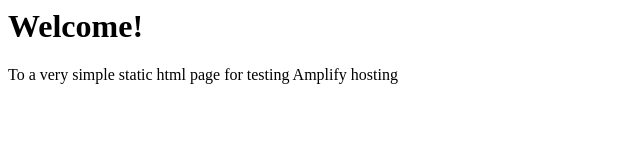
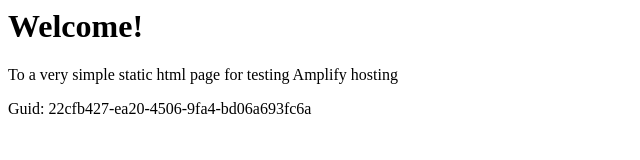
Before and after one commit to aws-aemilia-gru/Github-PR-Commit-Integration-Test-DoNotTouch-GithubWebhookPreviewCanaryTest-v1-prod-sa-east-1, a website: page src/index.html in a window 1280 px wide. Shown: the whole page, without its empty margins (0-640 px from the left). Drawn offline with Linux system fonts and the light colour scheme.

Commit message:
commit from integ tests

```diff
--- a/src/index.html
+++ b/src/index.html
@@ -1,3 +1,5 @@
+
+
 <html lang="en">
 
 <head>
@@ -10,6 +12,6 @@
 <body>
     <h1>Welcome!</h1>
     <p>To a very simple static html page for testing Amplify hosting</p>
-</body>
+    <p>Guid: 22cfb427-ea20-4506-9fa4-bd06a693fc6a</p></body>
 
 </html>
```
